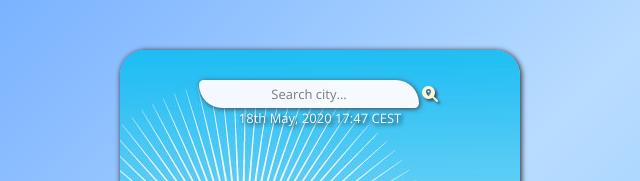
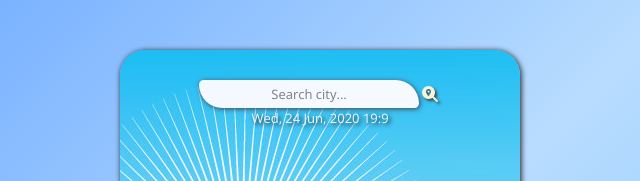
Before and after one commit to DianaRivero/Weather-app-project, a plain HTML site: page index.html in a window 1280 px wide. Shown: the top 181 px of the page, 320-960 px from the left. Drawn offline with nearby package versions, Linux system fonts and the light colour scheme.

Commit message:
Added JS / set up current date and time

```diff
--- a/index.html
+++ b/index.html
@@ -142,5 +142,6 @@
         Coded by Diana Rivero
       </footer>
     </div>
+    <script src="src/script.js"></script>
   </body>
 </html>
--- /dev/null
+++ b/src/script.js
@@ -0,0 +1,28 @@
+let dateTime = new Date();
+
+let days = ["Sun", "Mon", "Tues", "Wed", "Thur", "Fri", "Sat"];
+let currentDay = days[dateTime.getDay()];
+let months = [
+  "Jan",
+  "Feb",
+  "Mar",
+  "Apr",
+  "May",
+  "Jun",
+  "Jul",
+  "Aug",
+  "Sept",
+  "Oct",
+  "Nov",
+  "Dec",
+];
+let currentMonth = months[dateTime.getMonth()];
+let date = dateTime.getDate();
+let year = dateTime.getFullYear();
+let hours = dateTime.getHours();
+let minutes = dateTime.getMinutes();
+
+let currentDate = `${currentDay}, ${date} ${currentMonth}, ${year}`;
+let currentTime = ` ${hours}:${minutes}`;
+let currentDateTime = document.querySelector("#date-time");
+currentDateTime.innerHTML = `${currentDate} ${currentTime}`;
```
